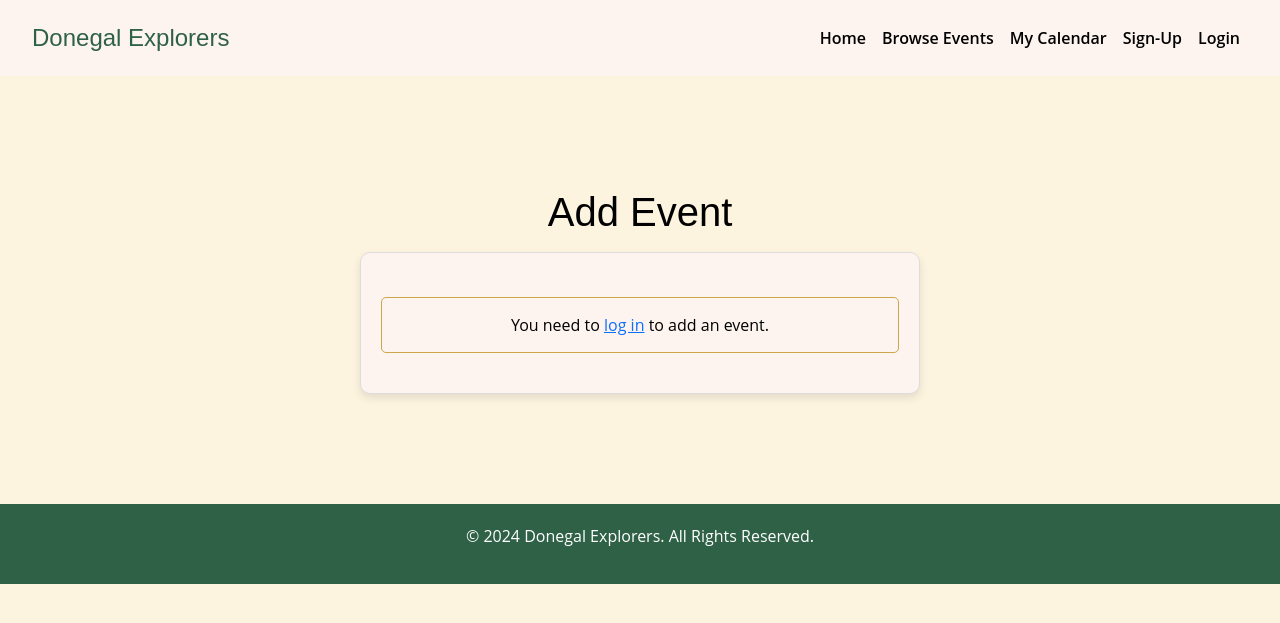
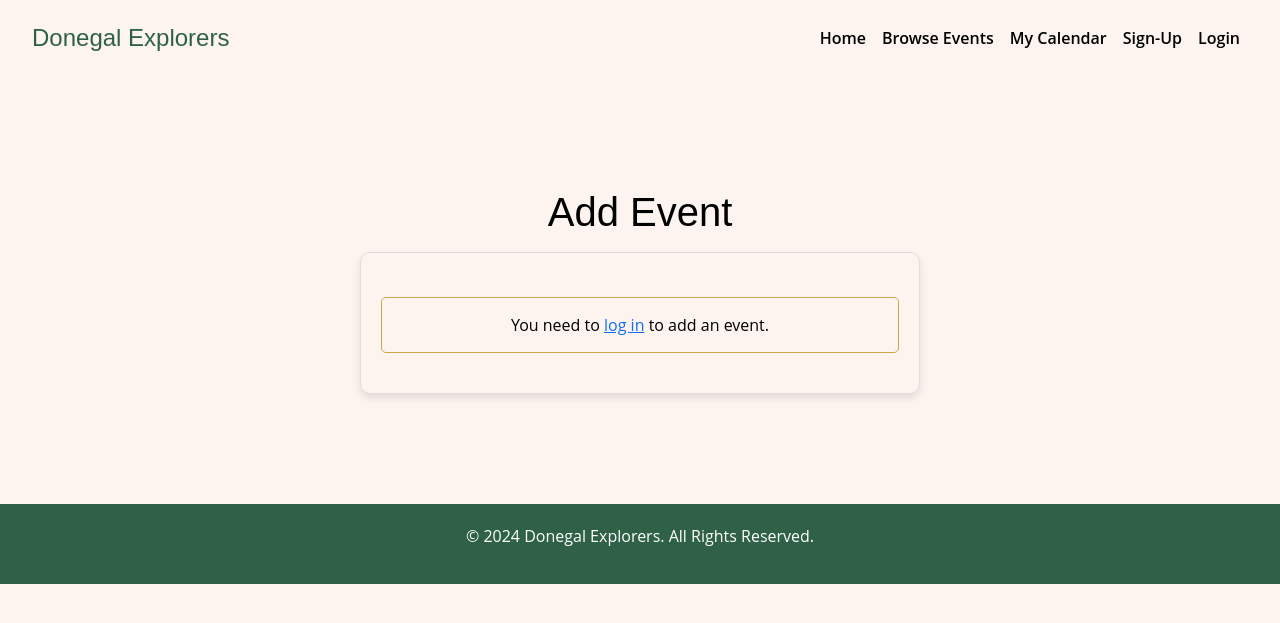
Before and after one commit to SophieMcGee/donegalexplorers, a Django app: page /add-event/ in a window 1280 px wide. Shown: the top 623 px of the page. Run offline with Django 4.2, Linux system fonts and the light colour scheme; some libraries are stand-ins or nearby versions.

Commit message:
Fix error in colour of body within css

```diff
--- a/static/css/style.css
+++ b/static/css/style.css
@@ -1,7 +1,7 @@
 /* Custom Styles */
 body {
     font-family: 'Open Sans', sans-serif;
-    background-color: #FDF4DF;
+    background-color: #FDF4EF;
     color: #000000;
 }
 
```
